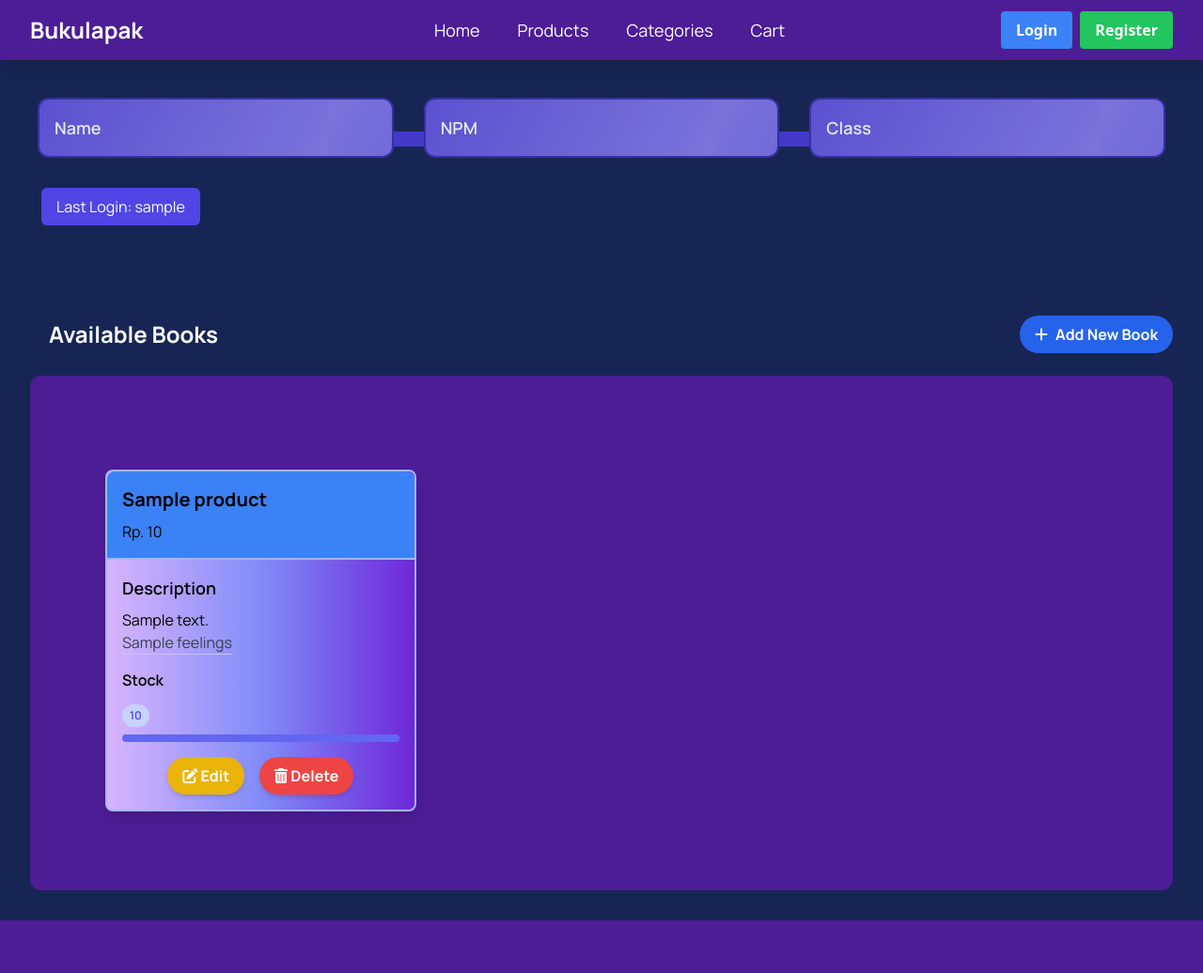
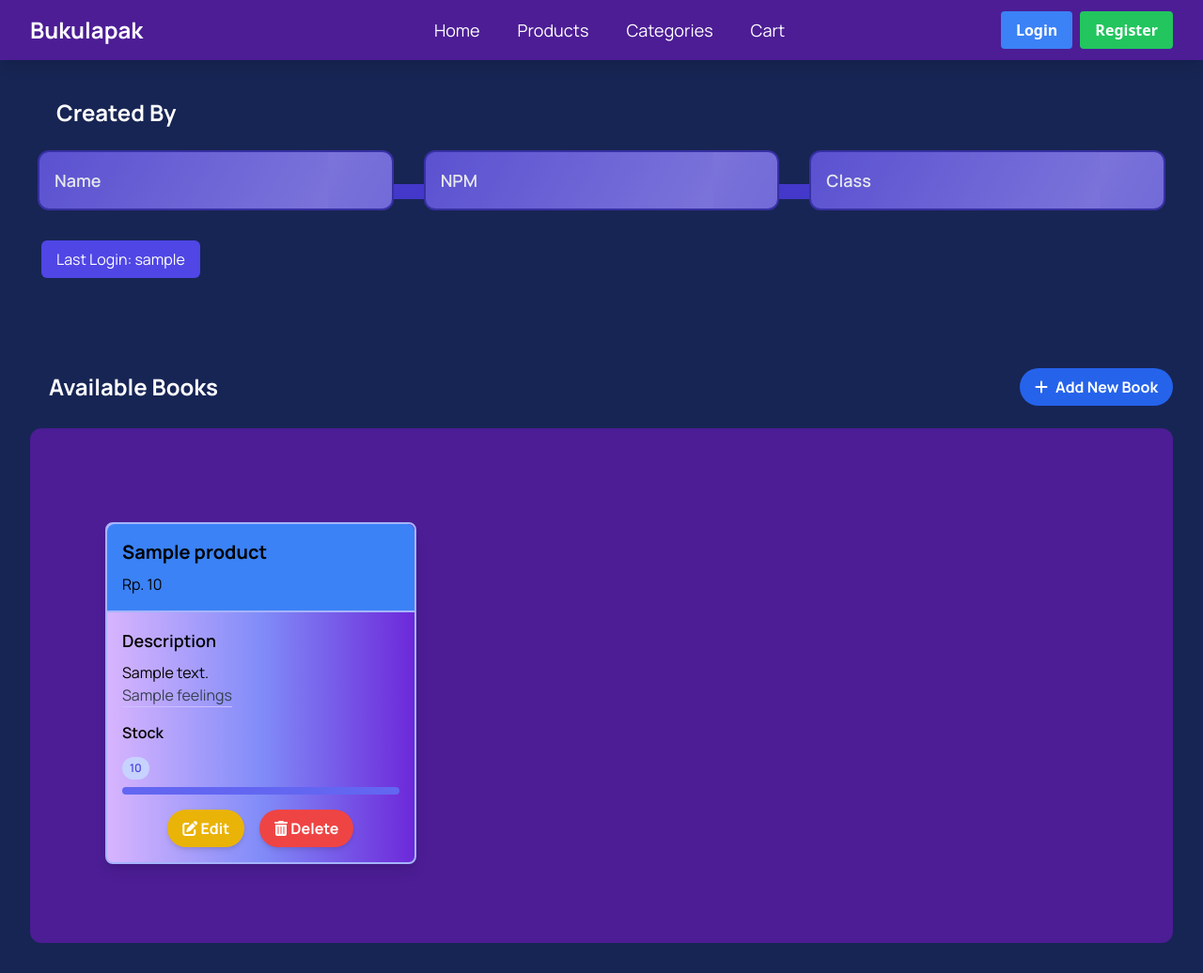
Before and after one commit to Froklax/bukulapak, a Django app: template main/templates/main.html in a window 1280 px wide. Shown: the whole page at 94% size. Before the commit the page ends 980 px from the top, so only its background shows below. Run offline with Django 5.2, Linux system fonts and the light colour scheme; tables that the repository leaves empty hold one stand-in row (values such as "Sample post"); the template is opened without the code that fills it: values that come from a table or form of the project are taken from there, most other values are stand-ins (such as "Sample title", 1, 10 or a date in 2020); some libraries are stand-ins or nearby versions.

Commit message:
added created by

```diff
--- a/main/templates/main.html
+++ b/main/templates/main.html
@@ -8,12 +8,13 @@
 {% include 'navbar.html' %}
 <div class="manrope overflow-x-hidden px-4 md:px-8 pb-8 pt-24 min-h-screen bg-blue-950 flex flex-col">
   <div class="p-2 mb-6 relative">
+    <div class="text-white text-2xl font-bold mb-6 ml-5">Created By</div>
     <div class="relative grid grid-cols-1 z-30 md:grid-cols-3 gap-8">
       {% include "card_info.html" with title='Name' value=person %}
       {% include "card_info.html" with title='NPM' value=npm %}
       {% include "card_info.html" with title='Class' value=class %}
     </div>
-    <div class="w-full px-6 absolute top-[44px] left-0 z-20 hidden md:flex">
+    <div class="w-full px-6 absolute top-[44px] left-0 z-20 hidden md:flex mt-14">
       <div class="w-full min-h-4 bg-indigo-700">
       </div>
     </div>
```
